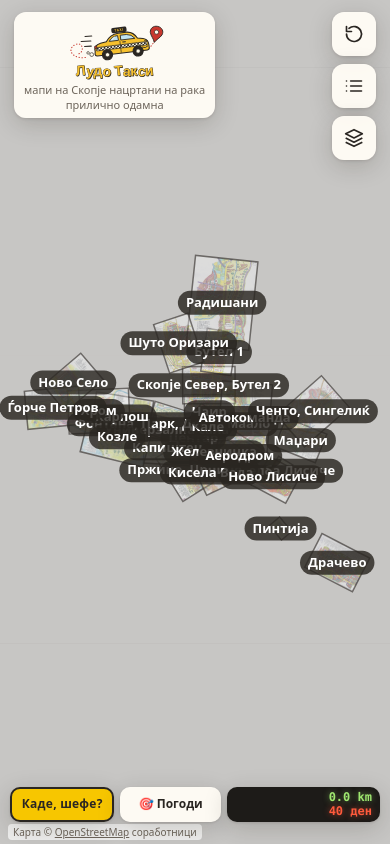
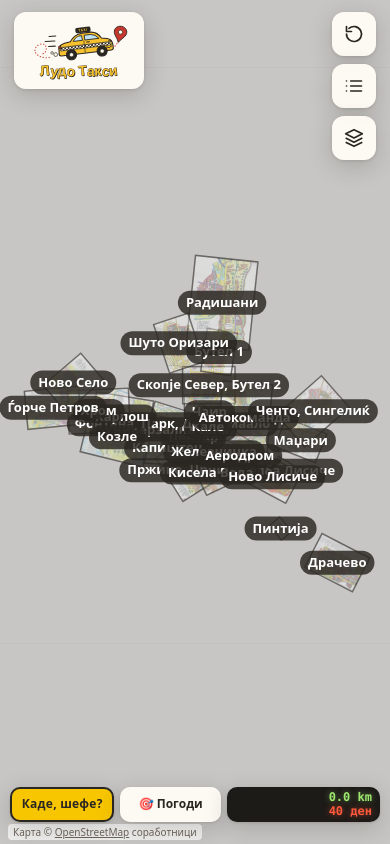
Before and after one commit to bbojan/ludo-taxi, a plain HTML site: page index.html in a window 390 px wide. Drawn offline with Linux system fonts and the light colour scheme.

Commit message:
Logo badge without the tagline
The map's top-left badge shows only the logo; the tagline stays in the
About dialog and the share image (and in the logo's alt text).

Co-Authored-By: Claude Opus 5.5 <noreply@anthropic.com>

```diff
--- a/index.html
+++ b/index.html
@@ -48,8 +48,7 @@
 
 <div class="left-col">
 <header class="title" id="titleBadge" role="button" tabindex="0" aria-haspopup="dialog" title="За Лудо Такси">
-  <h1><img class="logo" src="logo.svg" alt="Лудо Такси" width="200" height="115"></h1>
-  <p>мапи на Скопје нацртани на рака<br>прилично одамна</p>
+  <h1><img class="logo" src="logo.svg" alt="Лудо Такси · мапи на Скопје нацртани на рака" width="200" height="115"></h1>
 </header>
 <div class="fun-row">
 <div class="fun-bar">
--- a/style.css
+++ b/style.css
@@ -42,7 +42,6 @@ canvas#map.dragging { cursor: grabbing; }
   background: var(--panel); padding: 8px 14px; border-radius: 12px; box-shadow: var(--shadow); }
 .title { text-align: center; }
 .title h1 { margin: 0; font-size: 17px; letter-spacing: .01em; }
-.title p { margin: 0; font-size: 12px; color: var(--muted); }
 
 .controls { position: fixed; right: 14px; top: max(12px, env(safe-area-inset-top)); display: flex; flex-direction: column; gap: 8px; }
 .controls button { width: 44px; height: 44px; border-radius: 12px; border: 0; background: var(--panel); color: var(--ink);
@@ -162,7 +161,6 @@ body.card-open .attribution { display: none; }
 @media (max-width: 640px) {
   .title { padding: 6px 10px; }
   .title .logo { width: 110px; }
-  .title p { font-size: 11px; line-height: 1.3; }
 }
 
 /* header badge opens the About dialog */
```
